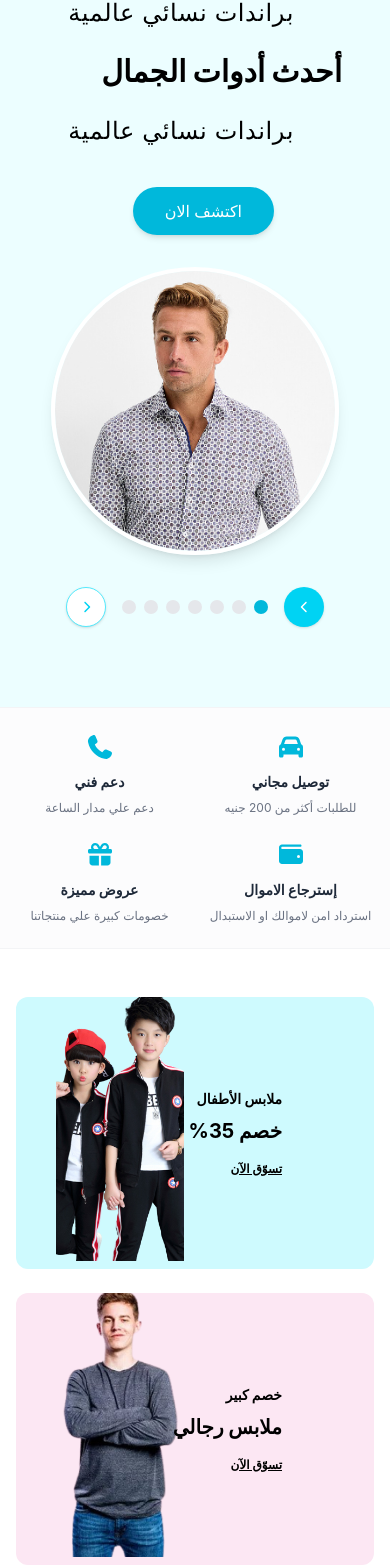
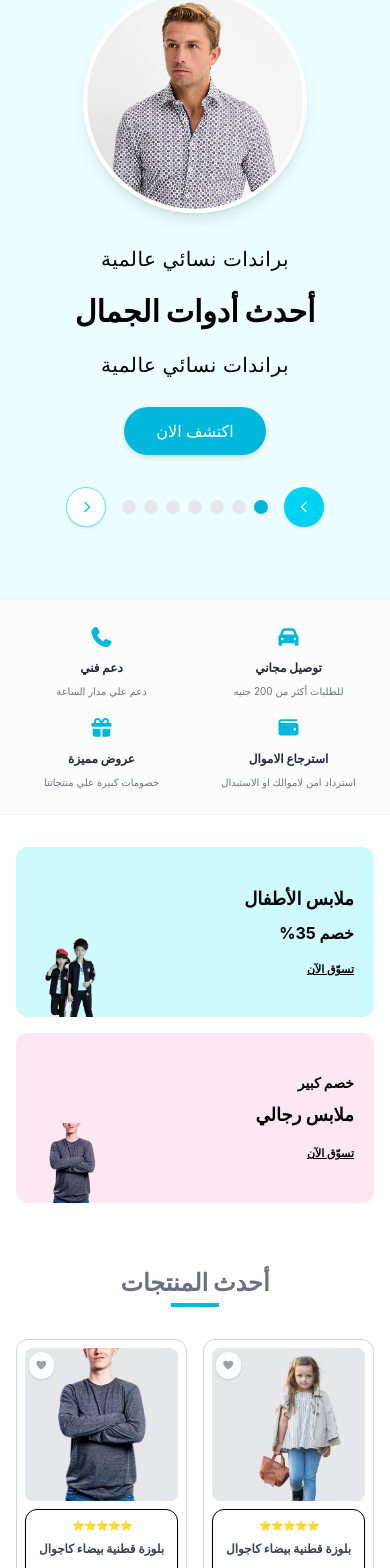
Before and after one commit to MaiEbrahim-S/Shopping-E-commerce, a React (Vite) app: page / in a window 390 px wide. Shown: the part 114-1682 px from the top of the page. Built offline with nearby package versions, Linux system fonts and the light colour scheme; no server answers.

Commit message:
Fix hero section responsive UI for mobile

```diff
--- a/package.json
+++ b/package.json
@@ -3,7 +3,6 @@
   "private": true,
   "version": "0.0.0",
   "type": "module",
-  "homepage": "https://MaiEbrahim-S.github.io/Shopping-E-commerce",
   "scripts": {
     "dev": "vite",
     "build": "vite build",
--- a/src/pages/Home.jsx
+++ b/src/pages/Home.jsx
@@ -54,29 +54,28 @@ const [favoriteSmall, setFavoriteSmall] = useState(() => Array(ima2.length).fill
       <Header />
 
       {/* 2. Hero Section */}
-      <section className="bg-cyan-50 py-12 md:py-20 relative overflow-hidden">
-        <div className="container mx-auto px-4 grid md:grid-cols-2 gap-8 items-center">
+      <section className="bg-cyan-50 py-10 md:py-20 relative overflow-hidden">
+        <div className="container mx-auto px-4 grid grid-cols-1 md:grid-cols-2 gap-8 items-center">
           {/* Text Content */}
-          <div className="space-y-6 max-w-lg z-10">
-            <span className="text-black text-2xl  tracking-wide mr-20 block">براندات نسائي عالمية</span>
-            <h1 className="text-3xl md:text-5xl font-black text-black leading-tight mr-8">
+          <div className="space-y-5 max-w-lg z-10 text-center md:text-right">
+            <span className="text-black text-xl md:text-2xl tracking-wide block md:mr-20">براندات نسائي عالمية</span>
+            <h1 className="text-3xl md:text-5xl font-black text-black leading-tight md:mr-8">
               أحدث أدوات الجمال <br />
             </h1>
-            <span className="text-black text-2xl  tracking-wide mr-20 block">براندات نسائي عالمية</span>
-            <Link to="/products" className="inline-block bg-cyan-500 hover:bg-cyan-600 text-white font-medium px-8 py-3 rounded-full shadow-md transition duration-300 transform hover:scale-105 mr-25 mt-4">
+            <span className="text-black text-xl md:text-2xl tracking-wide block md:mr-20">براندات نسائي عالمية</span>
+            <Link to="/products" className="inline-block bg-cyan-500 hover:bg-cyan-600 text-white font-medium px-8 py-3 rounded-full shadow-md transition duration-300 transform hover:scale-105 md:mr-25 mt-2 md:mt-4">
               اكتشف الان
             </Link>
-
           </div>
 
           {/* Image Content */}
-          <div className="relative flex justify-center">
+          <div className="relative flex justify-center order-first md:order-last">
             {/* Soft background shape */}
-            <div className="absolute inset-0 bg-cyan-200/40 rounded-full filter blur-xl w-72 h-72 md:w-96 md:h-96 mx-auto my-auto -z-10"></div>
+            <div className="absolute inset-0 bg-cyan-200/40 rounded-full filter blur-xl w-60 h-60 sm:w-72 sm:h-72 md:w-96 md:h-96 mx-auto my-auto -z-10"></div>
             <img
               src={heroImages[activeHeroIndex]}
               alt="Hero Model"
-              className="w-72 h-72 md:w-96 md:h-96 object-cover rounded-full border-4 border-white shadow-lg"
+              className="w-56 h-56 sm:w-72 sm:h-72 md:w-96 md:h-96 object-cover rounded-full border-4 border-white shadow-lg"
             />
           </div>
         </div>
@@ -115,61 +114,58 @@ const [favoriteSmall, setFavoriteSmall] = useState(() => Array(ima2.length).fill
 
       {/* 3. Features Features Info Bar */}
       <section className="border-y border-gray-100 py-6 bg-gray-50/50">
-        <div className="container mx-auto px-4 grid grid-cols-2 md:grid-cols-4 gap-6 text-center">
+        <div className="container mx-auto px-4 grid grid-cols-2 md:grid-cols-4 gap-4 md:gap-6 text-center">
           <div className="flex flex-col items-center gap-2">
-            <span className="text-2xl bg-gray-150 text-cyan-500"><FontAwesomeIcon icon={byPrefixAndName.fas['car-side']} /></span>
-            <h4 className="font-bold text-gray-800 text-sm">توصيل مجاني</h4>
-            <p className="text-xs text-gray-500">للطلبات أكثر من 200 جنيه</p>
+            <span className="text-xl md:text-2xl bg-gray-150 text-cyan-500"><FontAwesomeIcon icon={byPrefixAndName.fas['car-side']} /></span>
+            <h4 className="font-bold text-gray-800 text-xs md:text-sm">توصيل مجاني</h4>
+            <p className="text-[10px] md:text-xs text-gray-500">للطلبات أكثر من 200 جنيه</p>
           </div>
           <div className="flex flex-col items-center gap-2">
-            <span className="text-2xl bg-gray-150 text-cyan-500"><FontAwesomeIcon icon={byPrefixAndName.fas['mobile-screen']} /></span>
-            <h4 className="font-bold text-gray-800 text-sm">دعم فني</h4>
-            <p className="text-xs text-gray-500">دعم علي مدار الساعة</p>
+            <span className="text-xl md:text-2xl bg-gray-150 text-cyan-500"><FontAwesomeIcon icon={byPrefixAndName.fas['mobile-screen']} /></span>
+            <h4 className="font-bold text-gray-800 text-xs md:text-sm">دعم فني</h4>
+            <p className="text-[10px] md:text-xs text-gray-500">دعم علي مدار الساعة</p>
           </div>
           <div className="flex flex-col items-center gap-2">
-            <span className="text-2xl bg-gray-150 text-cyan-500"><FontAwesomeIcon icon={byPrefixAndName.fas['wallet']} /></span>
-            <h4 className="font-bold text-gray-800 text-sm">إسترجاع الاموال</h4>
-            <p className="text-xs text-gray-500">استرداد امن لاموالك او الاستبدال</p>
+            <span className="text-xl md:text-2xl bg-gray-150 text-cyan-500"><FontAwesomeIcon icon={byPrefixAndName.fas['wallet']} /></span>
+            <h4 className="font-bold text-gray-800 text-xs md:text-sm">استرجاع الاموال</h4>
+            <p className="text-[10px] md:text-xs text-gray-500">استرداد امن لاموالك او الاستبدال</p>
           </div>
           <div className="flex flex-col items-center gap-2">
-            <span className="text-2xl bg-gray-150 text-cyan-500"><FontAwesomeIcon icon={byPrefixAndName.fas['gift']} /></span>
-            <h4 className="font-bold text-gray-800 text-sm">عروض مميزة</h4>
-            <p className="text-xs text-gray-500">خصومات كبيرة علي منتجاتنا</p>
-
+            <span className="text-xl md:text-2xl bg-gray-150 text-cyan-500"><FontAwesomeIcon icon={byPrefixAndName.fas['gift']} /></span>
+            <h4 className="font-bold text-gray-800 text-xs md:text-sm">عروض مميزة</h4>
+            <p className="text-[10px] md:text-xs text-gray-500">خصومات كبيرة علي منتجاتنا</p>
           </div>
         </div>
       </section>
 
       {/* 4. Category Banners (Split 50/50) */}
-      <section className="container mx-auto px-4 py-12 grid md:grid-cols-2 gap-6">
+      <section className="container mx-auto px-4 py-8 md:py-12 grid grid-cols-1 md:grid-cols-2 gap-4 md:gap-6">
         {/* Kids Clothing Banner */}
-        <div className="bg-cyan-100 rounded-xl p-8 flex items-center justify-between overflow-hidden relative min-h-[180px]">
-          <div className="space-y-2 p-15 z-10">
+        <div className="bg-cyan-100 rounded-xl p-5 md:p-8 flex items-center justify-between overflow-hidden relative min-h-[170px] md:min-h-[180px]">
+          <div className="space-y-2 z-10 text-right w-full md:w-auto">
+            <h3 className="text-lg md:text-3xl font-bold text-black">ملابس الأطفال</h3>
+            <p className="text-base md:text-xl font-bold text-black">خصم 35%</p>
+            <a href="#" className="text-[11px] md:text-xs font-bold text-black underline block pt-2">تسوّق الآن</a>
+          </div>
           <img
             src={childc}
             alt="Kids Fashion"
-            className="w-32 h-full object-cover absolute left-10 bottom-0 mix-blend-multiply"
+            className="w-20 h-20 md:w-32 md:h-full object-cover absolute left-4 bottom-0 mix-blend-multiply"
           />
-            <h3 className="text-sm md:text-3xl font-bold text-black ">ملابس الأطفال</h3>
-            <p className=" text-xl font-bold text-black">خصم 35%</p>
-            <a href="#" className="text-xs font-bold text-black underline block pt-2">تسوّق الآن</a>
-          </div>
-
         </div>
 
         {/* Girls Dresses Banner */}
-        <div className="bg-pink-100 rounded-xl p-8 flex items-center justify-between overflow-hidden relative min-h-[180px]">
-          <div className="space-y-2 p-15 z-10">
+        <div className="bg-pink-100 rounded-xl p-5 md:p-8 flex items-center justify-between overflow-hidden relative min-h-[170px] md:min-h-[180px]">
+          <div className="space-y-2 z-10 text-right w-full md:w-auto">
+            <p className="text-sm font-bold text-black">خصم كبير</p>
+            <h3 className="text-lg md:text-2xl font-bold text-black">ملابس رجالي</h3>
+            <a href="#" className="text-[11px] md:text-xs font-bold text-black underline block pt-2">تسوّق الآن</a>
+          </div>
           <img
             src={child}
             alt="Girls Fashion"
-            className="w-32 h-full object-cover absolute left-10 bottom-0 mix-blend-multiply"
+            className="w-20 h-20 md:w-32 md:h-full object-cover absolute left-4 bottom-0 mix-blend-multiply"
           />
-            <p className=" text-sm font-bold text-black">خصم كبير</p>
-            <h3 className="text-xl md:text-2xl font-bold text-black">ملابس رجالي</h3>
-            <a href="#" className="text-xs font-bold text-black underline block pt-2">تسوّق الآن</a>
-          </div>
-
         </div>
       </section>
 
@@ -182,9 +178,9 @@ const [favoriteSmall, setFavoriteSmall] = useState(() => Array(ima2.length).fill
         </div>
 
         {/* Products Grid (8 Items Layout) */}
-        <div className="grid grid-cols-2 md:grid-cols-4 gap-6">
+        <div className="grid grid-cols-2 md:grid-cols-4 gap-4 md:gap-6">
           {images.map((imagepath,item) => (
-            <div key={item} className="group border border-gray-300 rounded-xl p-3 bg-white  transition relative">
+            <div key={item} className="group border border-gray-300 rounded-xl p-2 md:p-3 bg-white transition relative">
               {/* Wishlist Button */}
               <button
                 type="button"
@@ -195,7 +191,7 @@ const [favoriteSmall, setFavoriteSmall] = useState(() => Array(ima2.length).fill
                     return next;
                   });
                 }}
-                className={`absolute top-5 left-5 z-10 bg-white/90 p-1.5 rounded-full cursor-pointer shadow-sm text-xs transition ${
+                className={`absolute top-3 md:top-5 left-3 md:left-5 z-10 bg-white/90 p-1.5 rounded-full cursor-pointer shadow-sm text-[10px] md:text-xs transition ${
                   favoriteGrid[item] ? 'text-red-500' : 'text-gray-400 hover:text-red-500'
                 }`}
               >
@@ -203,37 +199,34 @@ const [favoriteSmall, setFavoriteSmall] = useState(() => Array(ima2.length).fill
               </button>
 
               {/* Image Container */}
-              <div className="bg-gray-200 rounded-lg overflow-hidden mb-3 aspect-square relative">
+              <div className="bg-gray-200 rounded-lg overflow-hidden mb-2 md:mb-3 aspect-square relative">
                 <img
                   src={imagepath}
                   alt="Product"
-                  className="w-full h-full "
+                  className="w-full h-full object-cover"
                 />
               </div>
 
               {/* Details */}
-              <div className="space-y-1 text-center md:text-right flex justify-between">
-                <div>
-                <div className="flex justify-center md:justify-start text-amber-400 text-xs">⭐⭐⭐⭐⭐</div>
-                <h3 className="text-sm font-bold text-gray-700 truncate">بلوزة قطنية بيضاء كاجوال</h3>
-                <div className="flex justify-center md:justify-start gap-1 pt-2">
+              <div className="p-2 md:p-3 border rounded-xl bg-white shadow-sm space-y-2">
+                <div className="flex justify-center text-amber-400 text-[10px] md:text-xs">⭐⭐⭐⭐⭐</div>
+                <h3 className="text-xs md:text-sm font-bold text-gray-700 text-center md:text-right truncate">بلوزة قطنية بيضاء كاجوال</h3>
+                <div className="flex justify-center gap-1 pt-1 md:justify-start">
                   {['XL', 'L', 'M', 'S'].map(size => (
-                    <span key={size} className="text-[10px] border border-gray-200 px-1 py-0.5 rounded text-gray-500 hover:border-cyan-500 hover:text-cyan-500 cursor-pointer">{size}</span>
+                    <span key={size} className="text-[9px] md:text-[10px] border border-gray-200 px-1 py-0.5 rounded text-gray-500 hover:border-cyan-500 hover:text-cyan-500 cursor-pointer">{size}</span>
                   ))}
                 </div>
-                </div>
-                <div className="flex items-center justify-center w-1/7 flex-col md:justify-start gap-2">
-                  <span className="text-cyan-600 font-extrabold text-sm">500 ج.م</span>
-                  <span className="text-gray-400 line-through text-xs">800ج.م</span>
+                <div className="flex flex-col items-center md:items-start gap-1">
+                  <span className="text-cyan-600 font-extrabold text-xs md:text-sm">500 ج.م</span>
+                  <span className="text-gray-400 line-through text-[10px] md:text-xs">800ج.م</span>
                 </div>
               </div>
             </div>
           ))}
         </div>
       </section>
-      <section className="bg-cyan-100 my-12 relative overflow-hidden min-h-[260px] flex items-center">
-  <div className="container mx-auto px-10 grid md:grid-cols-3 items-center w-full py-8 text-center">
-
+      <section className="bg-cyan-100 my-8 md:my-12 relative overflow-hidden min-h-[260px] flex items-center">
+        <div className="container mx-auto px-4 md:px-10 grid grid-cols-1 md:grid-cols-3 items-center w-full py-6 md:py-8 text-center">
           <div className="hidden md:flex justify-start">
             <img
               src={c3}
@@ -242,35 +235,34 @@ const [favoriteSmall, setFavoriteSmall] = useState(() => Array(ima2.length).fill
             />
           </div>
 
-    <div className="flex flex-col items-center justify-center z-10 space-y-4">
-      <span className="text-black font-bold text-3xl block">أكبر خصم على الإطلاق</span>
-      <h2 className="text-3xl md:text-5xl font-bold text-purple-500">احدث ملابس الاطفال</h2>
+          <div className="flex flex-col items-center justify-center z-10 space-y-3 md:space-y-4">
+            <span className="text-black font-bold text-xl md:text-3xl block">أكبر خصم على الإطلاق</span>
+            <h2 className="text-2xl md:text-5xl font-bold text-purple-500">احدث ملابس الاطفال</h2>
 
             {/* الـ Timer Counter */}
-      <div className="flex justify-center gap-4 text-purple-500 font-bold pt-2">
-        <div className="backdrop-blur-sm rounded-lg px-3 py-2 min-w-[60px]">
-          <div className="text-3xl font-bold text-black">00</div>
-          <div className="text-3xl text-black">يوم</div>
+            <div className="grid grid-cols-2 md:grid-cols-4 gap-2 md:gap-4 text-purple-500 font-bold pt-2 w-full max-w-md mx-auto">
+              <div className="backdrop-blur-sm rounded-lg px-2 py-2 min-w-0">
+                <div className="text-2xl md:text-3xl font-bold text-black">00</div>
+                <div className="text-base md:text-3xl text-black">يوم</div>
               </div>
-        <div className="backdrop-blur-sm rounded-lg px-3 py-2 min-w-[60px]">
-          <div className="text-3xl font-bold text-black">00</div>
-          <div className="text-3xl text-black">ساعة</div>
+              <div className="backdrop-blur-sm rounded-lg px-2 py-2 min-w-0">
+                <div className="text-2xl md:text-3xl font-bold text-black">00</div>
+                <div className="text-base md:text-3xl text-black">ساعة</div>
               </div>
-        <div className="backdrop-blur-sm rounded-lg px-3 py-2 min-w-[60px]">
-          <div className="text-3xl font-bold text-black">00</div>
-          <div className="text-3xl text-black">دقيقة</div>
+              <div className="backdrop-blur-sm rounded-lg px-2 py-2 min-w-0">
+                <div className="text-2xl md:text-3xl font-bold text-black">00</div>
+                <div className="text-base md:text-3xl text-black">دقيقة</div>
               </div>
-        <div className="backdrop-blur-sm rounded-lg px-3 py-2 min-w-[60px]">
-          <div className="text-3xl font-bold text-black">00</div>
-          <div className="text-3xl text-purple-500">ثانية</div>
+              <div className="backdrop-blur-sm rounded-lg px-2 py-2 min-w-0">
+                <div className="text-2xl md:text-3xl font-bold text-black">00</div>
+                <div className="text-base md:text-3xl text-purple-500">ثانية</div>
               </div>
             </div>
 
-      <Link to="/products" className="bg-purple-800 hover:bg-purple-900 text-white text-sm font-bold px-8 py-2.5 rounded-full mt-4 transition shadow-md inline-block text-center">
+            <Link to="/products" className="bg-purple-800 hover:bg-purple-900 text-white text-sm font-bold px-8 py-2.5 rounded-full mt-2 md:mt-4 transition shadow-md inline-block text-center">
               تسوق الآن
             </Link>
           </div>
-
 
           <div className="hidden md:flex justify-end">
             <img
@@ -282,10 +274,10 @@ const [favoriteSmall, setFavoriteSmall] = useState(() => Array(ima2.length).fill
         </div>
       </section>
       {/* 7. Sidebar Category + Carousel Section */}
-      <section className="container mx-auto px-4 py-8 grid md:grid-cols-4 gap-6">
+      <section className="container mx-auto px-4 py-8 grid grid-cols-1 md:grid-cols-4 gap-4 md:gap-6">
 
         {/* Right Sidebar Menu */}
-        <div className="md:col-span-1 border border-cyan-100 rounded-xl overflow-hidden bg-white shadow-sm h-fit">
+        <div className="md:col-span-1 border border-cyan-100 rounded-xl overflow-hidden bg-white shadow-sm h-fit order-2 md:order-1">
           <div className="bg-cyan-500 text-white font-bold p-4 text-center">تسوق عبر الفئات</div>
           <ul className="divide-y divide-gray-100 text-gray-700 text-sm font-medium">
             <li className="p-3.5 hover:bg-cyan-50 hover:text-cyan-600 transition cursor-pointer pr-6">رجالي</li>
@@ -297,7 +289,7 @@ const [favoriteSmall, setFavoriteSmall] = useState(() => Array(ima2.length).fill
         </div>
 
         {/* Left Side Small Products Slider Display */}
-        <div className="md:col-span-3 grid grid-cols-1 sm:grid-cols-3 gap-4 items-center">
+        <div className="md:col-span-3 grid grid-cols-1 sm:grid-cols-2 lg:grid-cols-3 gap-4 items-center order-1 md:order-2">
           {ima2.map((image,item) => (
             <div key={item} className="border border-gray-100 rounded-xl p-3 bg-white text-center md:text-right relative">
               <button
@@ -320,10 +312,10 @@ const [favoriteSmall, setFavoriteSmall] = useState(() => Array(ima2.length).fill
                 <img
                   src={image}
                   alt="Product item"
-                  className="w-full h-full"
+                  className="w-full h-full object-cover"
                 />
               </div>
-              <div className="space-y-1 text-center md:text-right flex justify-between">
+              <div className="space-y-1 text-center md:text-right flex flex-col md:flex-row md:justify-between">
                 <div>
                   <div className="flex justify-center md:justify-start text-amber-400 text-xs">⭐⭐⭐⭐⭐</div>
                   <h3 className="text-sm font-bold text-gray-700 truncate">بلوزة قطنية بيضاء كاجوال</h3>
@@ -333,7 +325,7 @@ const [favoriteSmall, setFavoriteSmall] = useState(() => Array(ima2.length).fill
                     ))}
                   </div>
                 </div>
-                <div className="flex items-center justify-center flex-col md:justify-start gap-2">
+                <div className="flex items-center justify-center md:items-start flex-col gap-2 mt-2 md:mt-0">
                   <span className="text-cyan-600 font-extrabold text-sm">500 ج.م</span>
                   <span className="text-gray-400 line-through text-xs">800ج.م</span>
                 </div>
@@ -350,31 +342,30 @@ const [favoriteSmall, setFavoriteSmall] = useState(() => Array(ima2.length).fill
             البرندات
           </h2>
         </div>
-        <div className="container mx-auto px-4 flex flex-wrap justify-center items-center gap-8 md:gap-16 opacity-50 grayscale hover:grayscale-0 transition duration-300">
-          <span className=" w-30 h-30 text-gray-700"><img src={p1} /></span>
-          <span className=" w-30 h-30 text-gray-700"><img src={p2} /></span>
-          <span className=" w-30 h-30 text-gray-700"><img src={p3} /></span>
-          <span className=" w-30 h-30 text-gray-700"><img src={p4} /></span>
-          <span className=" w-30 h-30 text-gray-700"><img src={p5} /></span>
-          <span className=" w-30 h-30 text-gray-700"><img src={p1} /></span>
-          <span className=" w-30 h-30 text-gray-700"><img src={p3} /></span>
-
+        <div className="container mx-auto px-4 flex flex-wrap justify-center items-center gap-4 md:gap-16 opacity-50 grayscale hover:grayscale-0 transition duration-300">
+          <span className="w-20 h-20 md:w-30 md:h-30 text-gray-700"><img src={p1} alt="brand" className="w-full h-full object-contain" /></span>
+          <span className="w-20 h-20 md:w-30 md:h-30 text-gray-700"><img src={p2} alt="brand" className="w-full h-full object-contain" /></span>
+          <span className="w-20 h-20 md:w-30 md:h-30 text-gray-700"><img src={p3} alt="brand" className="w-full h-full object-contain" /></span>
+          <span className="w-20 h-20 md:w-30 md:h-30 text-gray-700"><img src={p4} alt="brand" className="w-full h-full object-contain" /></span>
+          <span className="w-20 h-20 md:w-30 md:h-30 text-gray-700"><img src={p5} alt="brand" className="w-full h-full object-contain" /></span>
+          <span className="w-20 h-20 md:w-30 md:h-30 text-gray-700"><img src={p1} alt="brand" className="w-full h-full object-contain" /></span>
+          <span className="w-20 h-20 md:w-30 md:h-30 text-gray-700"><img src={p3} alt="brand" className="w-full h-full object-contain" /></span>
         </div>
       </section>
 
       {/* 9. Blog / Instagram Style Triple Image Section */}
-      <section className="container mx-auto px-4 py-12">
+      <section className="container mx-auto px-4 py-8 md:py-12">
         <div className="grid grid-cols-1 md:grid-cols-3 gap-6">
           <div className="space-y-2 text-center">
-            <img src={l1} alt="Blog 1" className="rounded-xl w-full h-80 object-cover shadow-sm" />
+            <img src={l1} alt="Blog 1" className="rounded-xl w-full h-56 md:h-80 object-cover shadow-sm" />
             <p className="text-xs font-bold text-gray-700 pt-3">استمتعي بأجمل صيحات الموضة في العبايات</p>
           </div>
           <div className="space-y-2 text-center">
              <p className="text-xs font-bold text-gray-700 pt-3">احصلي على أفضل الإكسسوارات النسائية المميزة</p>
-            <img src={l2} alt="Blog 2" className="rounded-xl w-full h-80 object-cover shadow-sm" />
+            <img src={l2} alt="Blog 2" className="rounded-xl w-full h-56 md:h-80 object-cover shadow-sm" />
             </div>
           <div className="space-y-2 text-center">
-            <img src={l3} alt="Blog 3" className="rounded-xl w-full h-80 object-cover shadow-sm" />
+            <img src={l3} alt="Blog 3" className="rounded-xl w-full h-56 md:h-80 object-cover shadow-sm" />
             <p className="text-xs font-bold text-gray-700 pt-3">مع اجمل صيحات الموضة والجينز</p>
           </div>
         </div>
```
Also changed, not shown: src/pages/Products.jsx (+62 -6 lines). Lines whose indentation alone changed are shown as unchanged.
